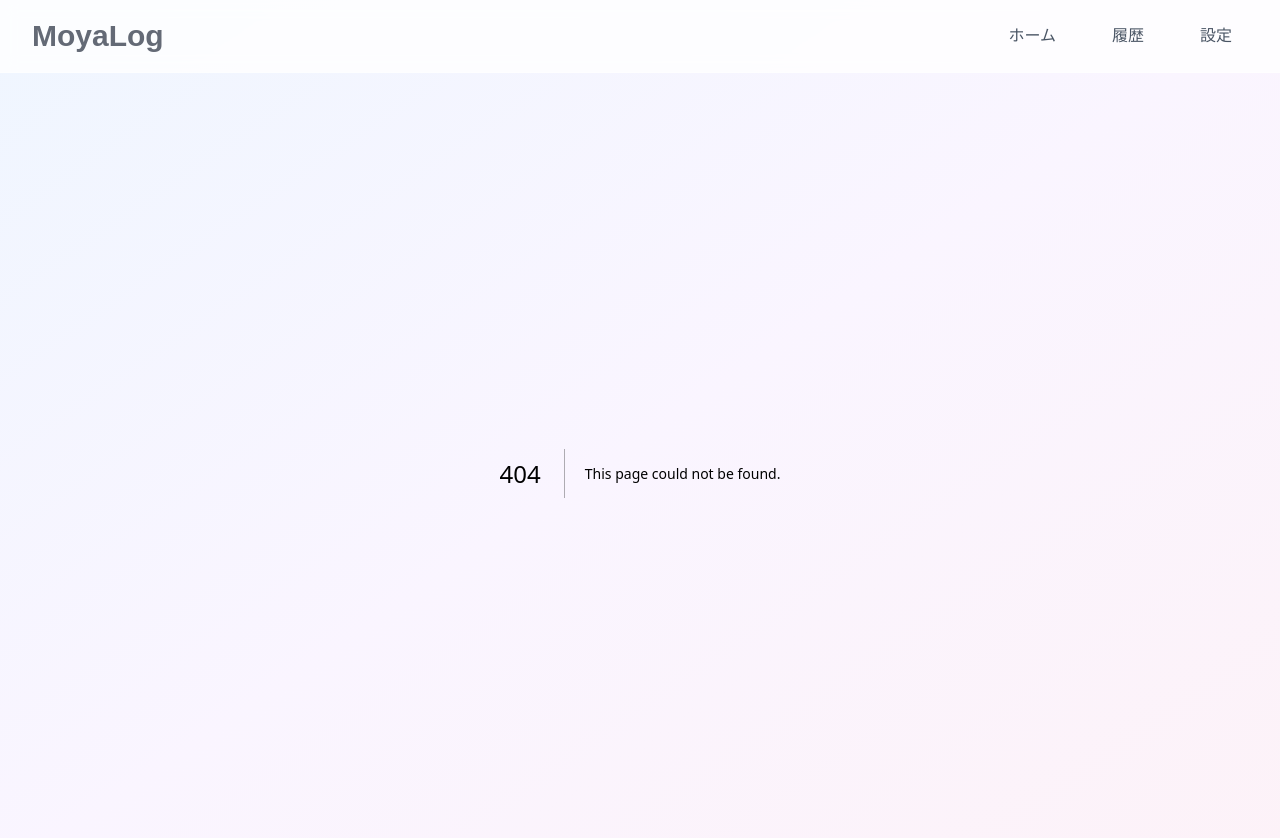
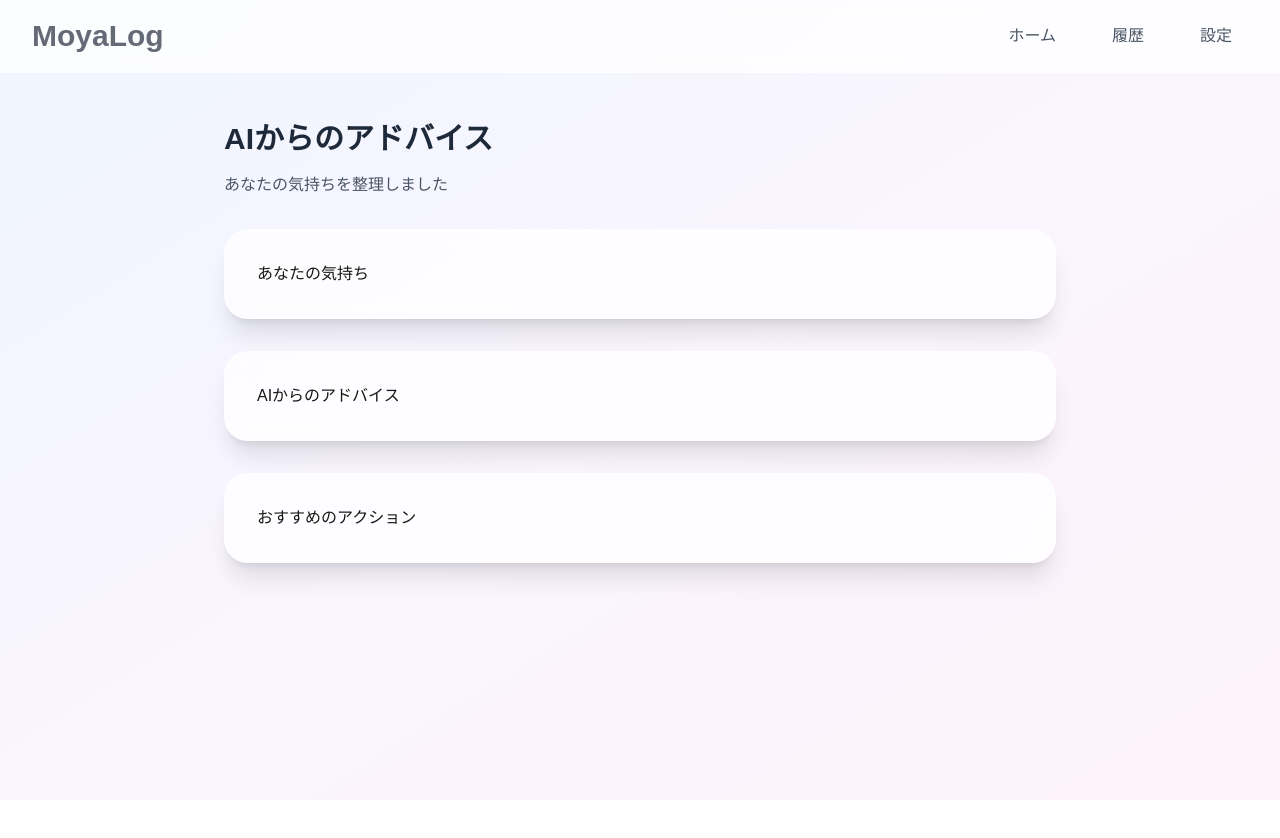
Before and after one commit to yuki-o-tech/moyalog-ai, a Next.js app: page /result in a window 1280 px wide. Before the commit this address had no page. Shown: the top 838 px of the page. After the commit the page ends 800 px from the top, so only its background shows below. Built offline with nearby package versions, Linux system fonts and the light colour scheme.

Commit message:
feat: add Result page layout

```diff
--- a/src/app/home/page.tsx
+++ b/src/app/home/page.tsx
@@ -28,7 +28,7 @@ const Home = () => {
 
       setTimeout(() => {
         setIsLoading(false)
-        router.push(`/advice?${params}`)
+        router.push(`/result?${params}`)
       }, 2000)
     }
   }
--- /dev/null
+++ b/src/app/result/page.tsx
@@ -0,0 +1,19 @@
+import { Card } from "@/components/Card"
+import { PageTitle } from "@/components/PageTitle"
+
+const Result = () => {
+  return (
+    <div className="container mx-auto px-8 py-12 max-w-4xl">
+      <div className="mb-8">
+        <PageTitle title="AIからのアドバイス" />
+        <p className="text-gray-600">あなたの気持ちを整理しました</p>
+      </div>
+      <div className="flex flex-col gap-8">
+        <Card>あなたの気持ち</Card>
+        <Card>AIからのアドバイス</Card>
+        <Card>おすすめのアクション</Card>
+      </div>
+    </div>
+  )
+}
+export default Result
```
